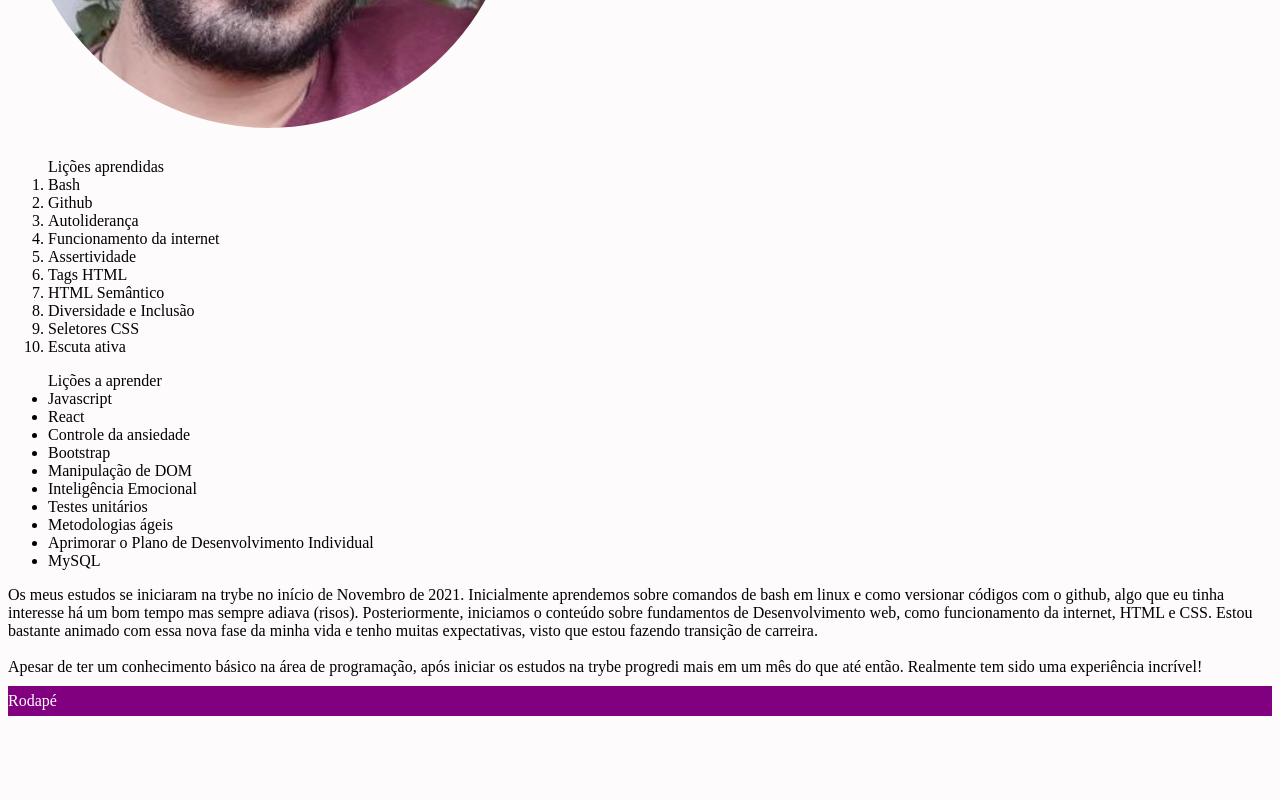
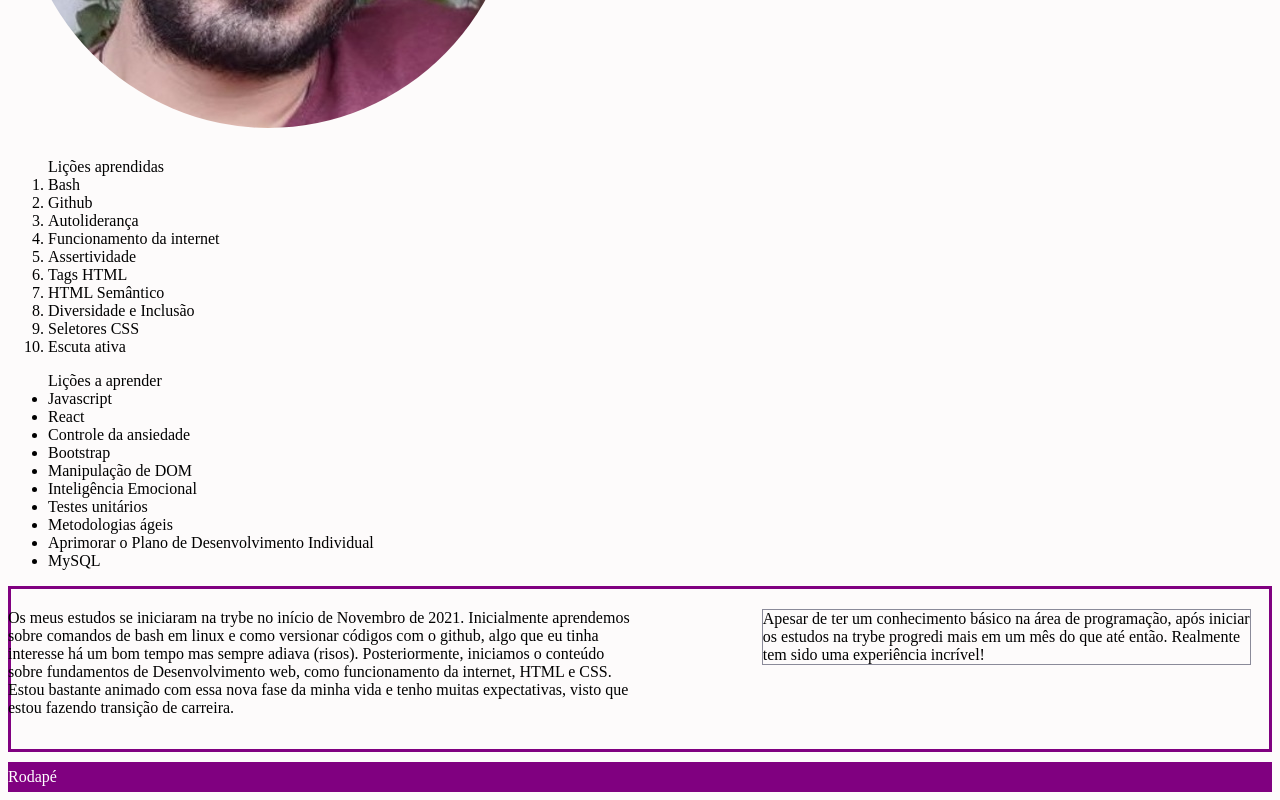
Before and after one commit to AugustoMagalhaes/html-01-lessons-learned, a plain HTML site: page index.html in a window 1280 px wide. Shown: the part 514-1314 px from the top of the page. Before the commit the page ends 1238 px from the top, so only its background shows below. Drawn offline with Linux system fonts and the light colour scheme.

Commit message:
Passos iniciais com a formataçao da seçao aprendizado com posicionamento absolute e lado a lado.

```diff
--- a/index.html
+++ b/index.html
@@ -51,7 +51,7 @@
     </ul>
 
     <section id="aprendizados">
-      <article>
+      <article class="lado-esquerdo">
         Os meus estudos se iniciaram na trybe no início de Novembro de 2021.
         Inicialmente aprendemos sobre comandos de bash em linux e como
         versionar códigos com o github, algo que eu tinha interesse há um bom
@@ -61,7 +61,7 @@
         minha vida e tenho muitas expectativas, visto que estou fazendo
         transição de carreira.<br /><br />
       </article>
-      <section>
+      <section class="lado-direito">
         <aside>
           Apesar de ter um conhecimento básico na área de programação, após
           iniciar os estudos na trybe progredi mais em um mês do que até
--- a/style.css
+++ b/style.css
@@ -47,9 +47,35 @@ nav a {
   border-radius: 100%;
 }
 
+#aprendizados {
+  height: 120px;
+  border: 3px solid purple;
+  padding: 20px;
+}
+
+#aprendizados::after {
+  clear: both;
+}
+
+#aprendizados .lado-esquerdo {
+  width: 50%;
+  right: 50%;
+  position: absolute;
+}
+
+.lado-direito {
+  width: 40%;
+  position: relative;
+  border: 1px solid #8a8a99;
+  left: 60%;
+  height: auto;
+  vertical-align: top;
+}
+
 #rodape {
   margin-top: 10px;
   background-color: #800080;
   color: #ffffff;
   line-height: 30px;
+  position: relative;
 }
```
